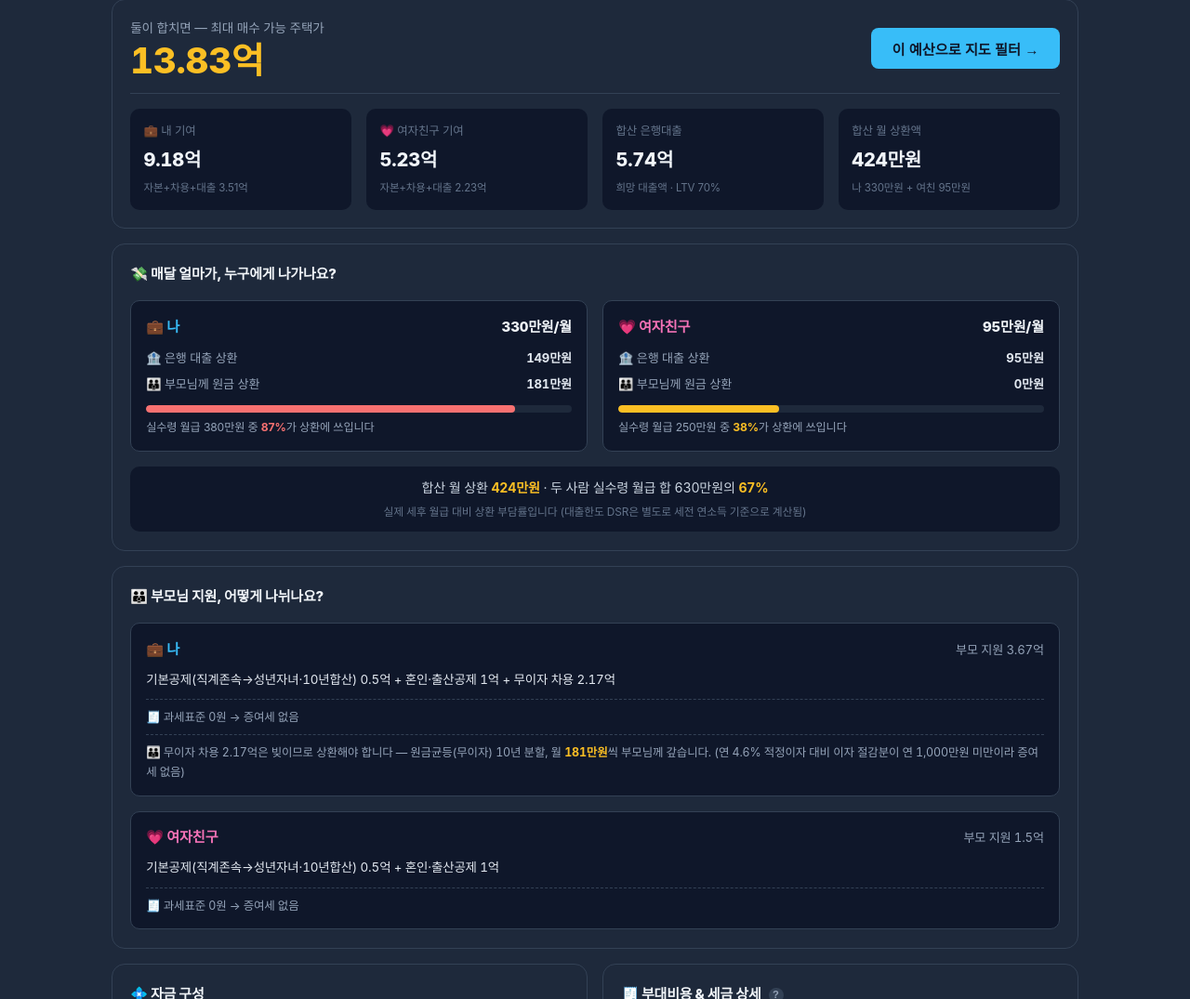
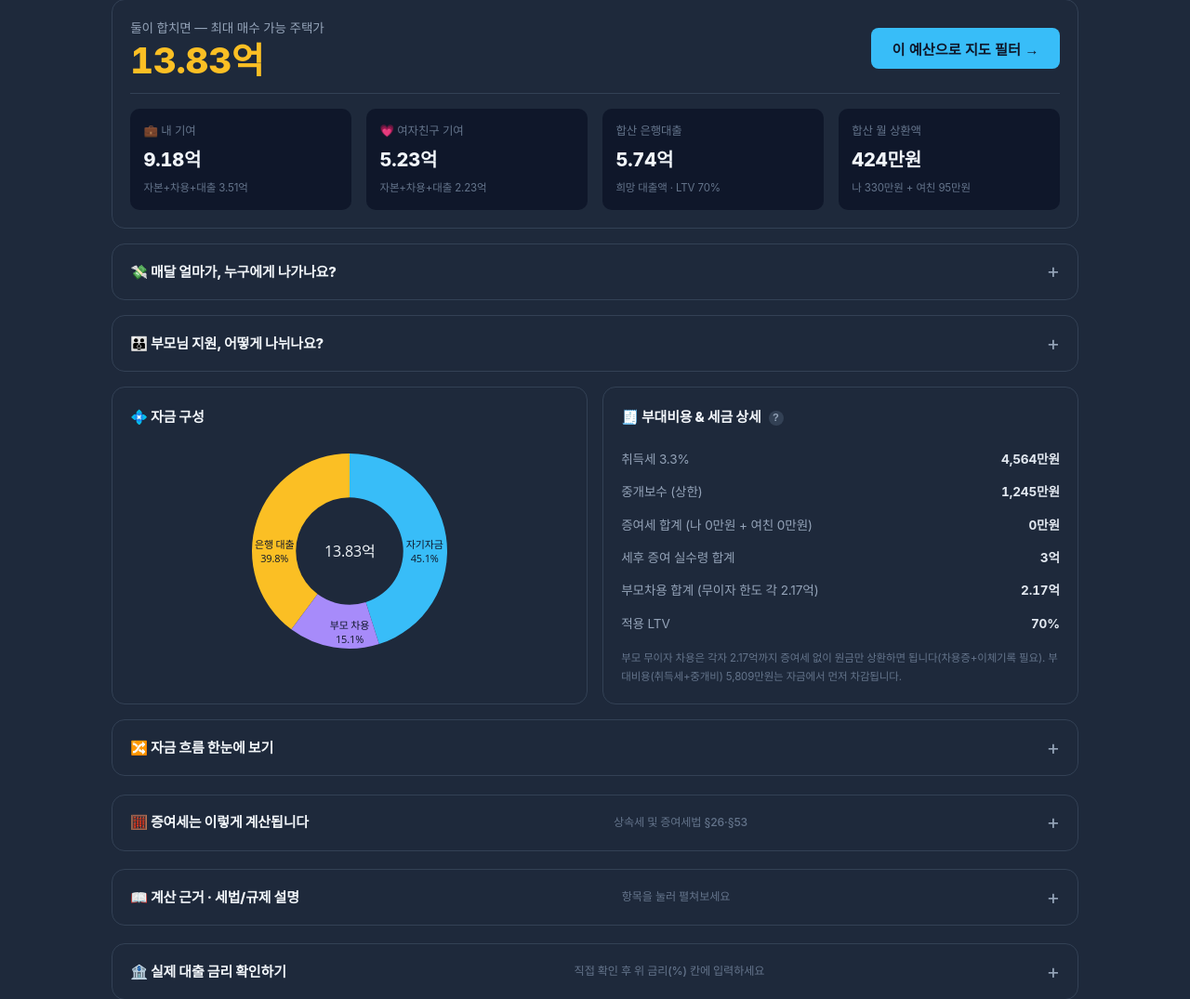
Before and after one commit to jiuk96/realestate_analysis_tool, a Flask app: page / in a window 1280 px wide. Shown: the part 3163-4238 px from the top of the page at 93% size. Run offline with Flask 3, Linux system fonts and the light colour scheme; some libraries are stand-ins or nearby versions; some web fonts are replaced.

Commit message:
feat: 예산 플래너 상세 설명을 접이식(+토글)으로 정리해 난잡함 완화
월상환·부모지원·자금흐름·증여세계산·세법근거·금리사이트·참고문헌 등 긴 설명
블록을 네이티브 <details>/<summary>로 접어 기본은 제목 한 줄만 표시하고 +를
눌러 펼치게 함. 자금 구성 도넛+부대비용 요약은 시각 요약이라 그대로 노출.
'?' 버튼으로 세법 항목 이동 시 접힌 details도 자동으로 열리도록 보완.

```diff
--- a/web/static/dashboard.js
+++ b/web/static/dashboard.js
@@ -827,6 +827,9 @@ function renderLegalAccordion() {
       const item = wrap.querySelector(`.legal-item[data-key="${key}"]`);
       if (item) {
         item.classList.add('open');
+        // 세법 설명이 접이식 <details> 안에 있으면 먼저 펼쳐야 스크롤이 보인다
+        const fold = item.closest('details.budget-fold');
+        if (fold) fold.open = true;
         item.scrollIntoView({ behavior: 'smooth', block: 'center' });
       }
     });
--- a/web/static/style.css
+++ b/web/static/style.css
@@ -783,6 +783,35 @@ body { font-family: 'Pretendard Variable', Pretendard, -apple-system, BlinkMacSy
 .budget-grid { display: grid; grid-template-columns: 1fr 1fr; gap: 1rem; align-items: start; }
 .budget-card { background: var(--bg2); border: 1px solid #334155; border-radius: 14px; padding: 1.2rem; }
 .budget-card-title { font-weight: 800; color: #f1f5f9; margin-bottom: 1rem; }
+
+/* 접이식 상세 카드: 기본은 제목 한 줄만, +/− 눌러 펼침 (details/summary 네이티브) */
+details.budget-fold { padding: 0; }
+details.budget-fold > summary {
+  list-style: none;
+  cursor: pointer;
+  display: flex;
+  align-items: center;
+  justify-content: space-between;
+  gap: .6rem;
+  padding: 1.05rem 1.2rem;
+  margin-bottom: 0;
+  user-select: none;
+}
+details.budget-fold > summary::-webkit-details-marker { display: none; }
+details.budget-fold > summary::after {
+  content: '+';
+  flex: none;
+  font-size: 1.35rem;
+  font-weight: 400;
+  line-height: 1;
+  color: #94a3b8;
+  transition: color .15s;
+}
+details.budget-fold:hover > summary::after { color: #cbd5e1; }
+details.budget-fold[open] > summary::after { content: '\2212'; color: #38bdf8; }
+details.budget-fold[open] > summary { border-bottom: 1px solid #334155; }
+details.budget-fold > summary + * { padding: 1.1rem 1.2rem 1.2rem; }
+details.budget-fold .legal-hint { font-weight: 500; }
 .budget-field { margin-bottom: .85rem; }
 .budget-field label { display: block; color: #94a3b8; font-size: .8rem; margin-bottom: .35rem; }
 .bf-input { display: flex; align-items: center; gap: .45rem; }
```
Also changed, not shown: web/templates/index.html (+21 -21 lines).
